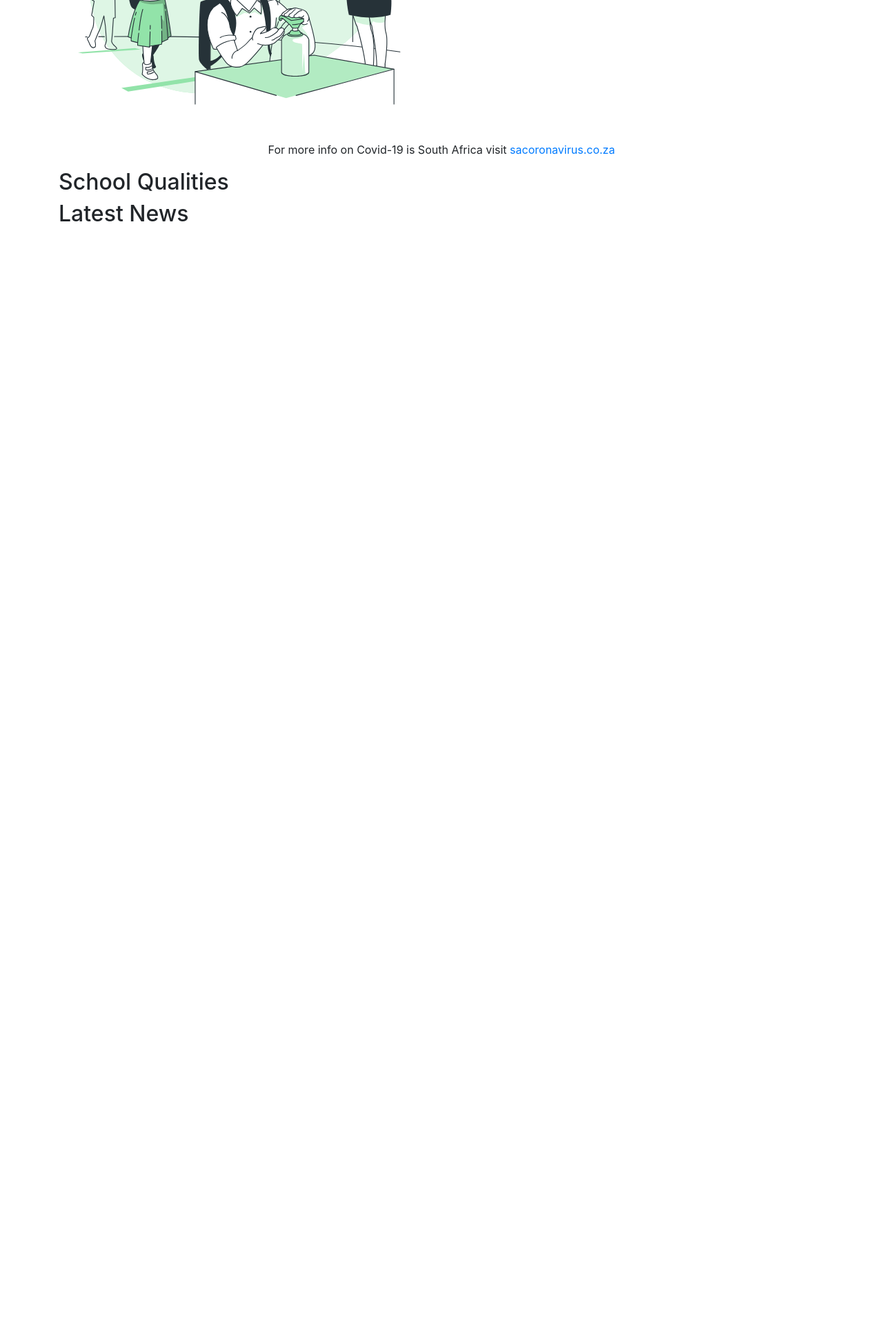
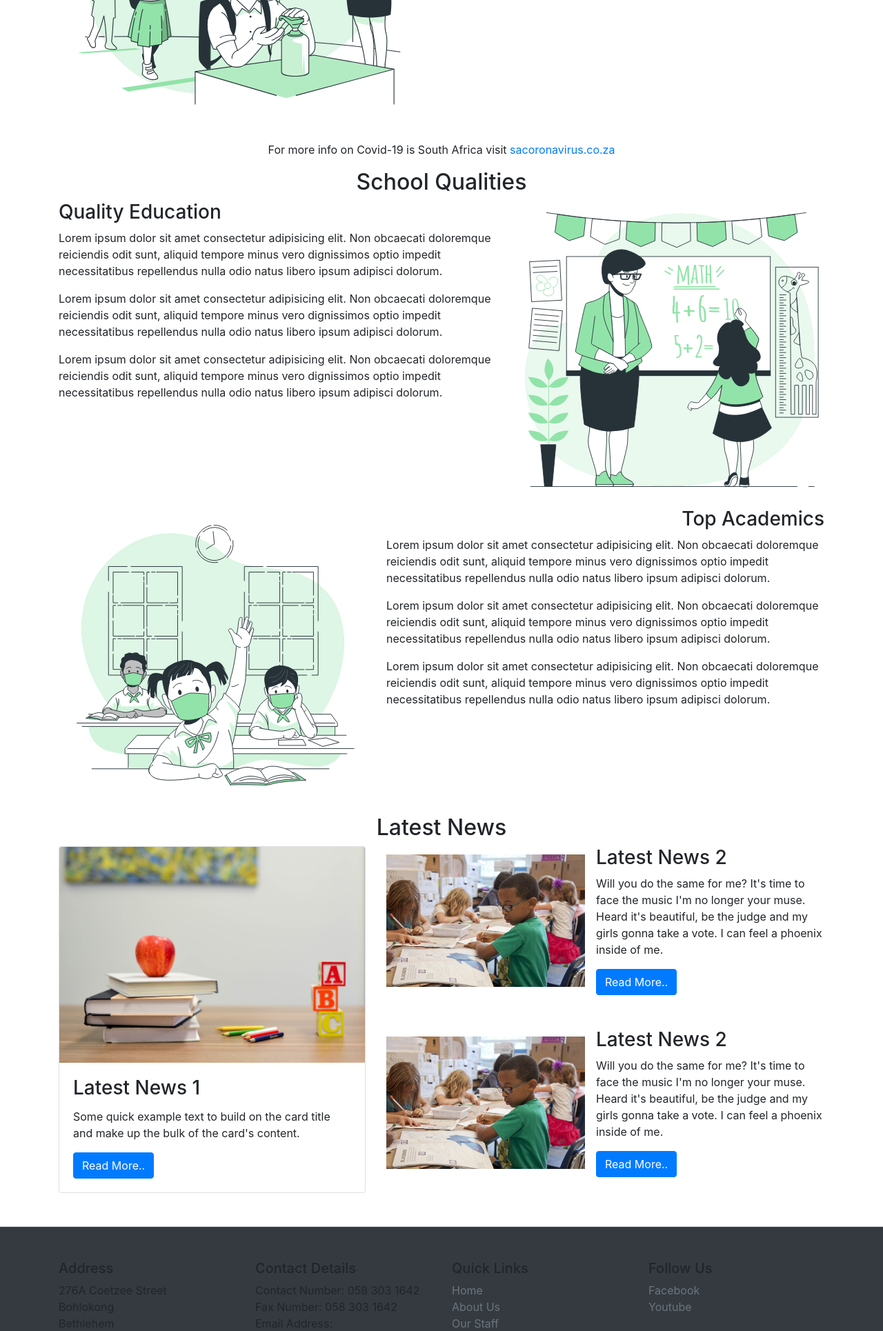
Before and after one commit to MnqobiSB/bohlokongps, a Node server app: page / in a window 1280 px wide. Shown: the part 800-2730 px from the top of the page at 69% size. Before the commit the page ends 1121 px from the top, so only its background shows below. Run offline with Node 20, Linux system fonts and the light colour scheme; data that the repository does not hold is empty; some libraries are stand-ins or nearby versions.

Commit message:
setup landing page structure

```diff
--- a/views/index.ejs
+++ b/views/index.ejs
@@ -17,7 +17,7 @@
 		<div class="covid__container row">
 			<div class="covid__img-box col-md-6">
 				<img
-					src="/images/Kids using hand sanitizer at school-bro.svg"
+					src="/images/illustrations/Kids using hand sanitizer at school-bro.svg"
 					class="covid__img"
 					alt="Children sanitizing at school illustration"
 					title="Children sanitizing at school illustration"
@@ -50,22 +50,43 @@
 <!-- School Qualities -->
 <section id="school-qualities">
 	<div class="container qualities">
-		<h2 class="heading-secondary">School Qualities</h2>
-		<div class="qualities__container--one">
-			<div class="qualities__img">
+		<h2 class="heading-secondary text-center">School Qualities</h2>
+		<div class="qualities__container--one row">
+			<div class="qualities__text col-md-7">
+				<h3>Quality Education</h3>
 
+				<p>Lorem ipsum dolor sit amet consectetur adipisicing elit. Non obcaecati doloremque reiciendis odit sunt, aliquid tempore minus vero dignissimos optio impedit necessitatibus repellendus nulla odio natus libero ipsum adipisci dolorum.</p>
+				<p>Lorem ipsum dolor sit amet consectetur adipisicing elit. Non obcaecati doloremque reiciendis odit sunt, aliquid tempore minus vero dignissimos optio impedit necessitatibus repellendus nulla odio natus libero ipsum adipisci dolorum.</p>
+				<p>Lorem ipsum dolor sit amet consectetur adipisicing elit. Non obcaecati doloremque reiciendis odit sunt, aliquid tempore minus vero dignissimos optio impedit necessitatibus repellendus nulla odio natus libero ipsum adipisci dolorum.</p>
 			</div>
-			<div class="qualities__text">
 
+			<div class="qualities__img col-md-5">
+				<img
+					src="/images/illustrations/Teaching-bro.svg"
+					class="covid__img"
+					alt="Teacher and leaner illustration"
+					title="Teacher and leaner illustration"
+					loading="lazy"
+				/>
 			</div>
 		</div>
 
-		<div class="qualities__container--two">
-			<div class="qualities__img">
+		<div class="qualities__container--two row">
+			<div class="qualities__img col-md-5">
+				<img
+					src="/images/illustrations/kids wearing masks at school-bro.svg"
+					class="covid__img"
+					alt="Teacher and leaner illustration"
+					title="Teacher and leaner illustration"
+					loading="lazy"
+				/>
+			</div>
+			<div class="qualities__text col-md-7">
+				<h3 class="text-right">Top Academics</h3>
 
-			</div>
-			<div class="qualities__text">
-
+				<p>Lorem ipsum dolor sit amet consectetur adipisicing elit. Non obcaecati doloremque reiciendis odit sunt, aliquid tempore minus vero dignissimos optio impedit necessitatibus repellendus nulla odio natus libero ipsum adipisci dolorum.</p>
+				<p>Lorem ipsum dolor sit amet consectetur adipisicing elit. Non obcaecati doloremque reiciendis odit sunt, aliquid tempore minus vero dignissimos optio impedit necessitatibus repellendus nulla odio natus libero ipsum adipisci dolorum.</p>
+				<p>Lorem ipsum dolor sit amet consectetur adipisicing elit. Non obcaecati doloremque reiciendis odit sunt, aliquid tempore minus vero dignissimos optio impedit necessitatibus repellendus nulla odio natus libero ipsum adipisci dolorum.</p>
 			</div>
 		</div>
 	</div>
@@ -74,16 +95,56 @@
 <!-- Latest News -->
 <section id="latest-news">
 	<div class="container news">
-		<h2 class="heading-secondary">Latest News</h2>
-		<div class="news__container">
-			<div class="news__blog-post">
+		<h2 class="heading-secondary text-center">Latest News</h2>
 
+		<div class="news__container row">
+			<div class="news__blog-container col-md-5">
+				<div class="news__blog-post">
+					<div class="card" style="width: auto;">
+						<img src="/images/img/blog-1.jpg" class="card-img-top" alt="Blog post 1 image">
+						<div class="card-body">
+							<h3 class="card-title">Latest News 1</h3>
+							<p class="card-text">Some quick example text to build on the card title and make up the bulk of the card's content.</p>
+							<a href="#" class="btn btn-primary">Read More..</a>
+						</div>
+					</div>
+				</div>
 			</div>
-			<div class="news__blog-post">
 
-			</div>
-			<div class="news__blog-post">
+			<div class="news__blog-container col-md-7">
+				<div class="news__blog-post mb-5">
+					<div class="media">
+						<img
+							src="/images/img/blog-2.jpg"
+							class="align-self-center mr-3"
+							alt="Blog post 2 image"
+							loading="lazy"
+							style="width: 18rem;"
+						/>
+						<div class="media-body">
+							<h3 class="mt-0">Latest News 2</h3>
+							<p>Will you do the same for me? It's time to face the music I'm no longer your muse. Heard it's beautiful, be the judge and my girls gonna take a vote. I can feel a phoenix inside of me.</p>
+							<a href="#" class="btn btn-primary">Read More..</a>
+						</div>
+					</div>
+				</div>
 
+				<div class="news__blog-post">
+					<div class="media">
+						<img
+							src="/images/img/blog-2.jpg"
+							class="align-self-center mr-3"
+							alt="Blog post 2 image"
+							loading="lazy"
+							style="width: 18rem;"
+						/>
+						<div class="media-body">
+							<h3 class="mt-0">Latest News 2</h3>
+							<p>Will you do the same for me? It's time to face the music I'm no longer your muse. Heard it's beautiful, be the judge and my girls gonna take a vote. I can feel a phoenix inside of me.</p>
+							<a href="#" class="btn btn-primary">Read More..</a>
+						</div>
+					</div>
+				</div>
 			</div>
 		</div>
 	</div>
--- a/views/layouts/boilerplate.ejs
+++ b/views/layouts/boilerplate.ejs
@@ -18,6 +18,7 @@
 
   <% include ../partials/navbar %>
   <%- body -%>
+  <% include ../partials/footer.ejs %>
 
   <!-- Bootstrap Support Scripts -->
   <script src="https://code.jquery.com/jquery-3.5.1.slim.min.js" integrity="sha384-DfXdz2htPH0lsSSs5nCTpuj/zy4C+OGpamoFVy38MVBnE+IbbVYUew+OrCXaRkfj" crossorigin="anonymous"></script>
--- /dev/null
+++ b/views/partials/footer.ejs
@@ -0,0 +1,42 @@
+<footer class="pt-4 my-md-5 pt-md-5 border-top bg-dark mb-0">
+  <div class="container">
+    <div class="row">
+      <div class="col-6 col-md">
+        <h5>Address</h5>
+        <ul class="list-unstyled text-small">
+          <li>276A Coetzee Street</li>
+          <li>Bohlokong</li>
+          <li>Bethlehem</li>
+          <li>9702</li>
+        </ul>
+      </div>
+      <div class="col-6 col-md">
+        <h5>Contact Details</h5>
+        <ul class="list-unstyled text-small">
+          <li>Contact Number: 058 303 1642</li>
+          <li>Fax Number: 058 303 1642</li>
+          <li>Email Address: bohlokongps@gmail.com</li>
+        </ul>
+      </div>
+      <div class="col-6 col-md">
+        <h5>Quick Links</h5>
+        <ul class="list-unstyled text-small">
+          <li><a class="text-muted" href="#">Home</a></li>
+          <li><a class="text-muted" href="#">About Us</a></li>
+          <li><a class="text-muted" href="#">Our Staff</a></li>
+          <li><a class="text-muted" href="#">Gallery</a></li>
+          <li><a class="text-muted" href="#">Calenda</a></li>
+          <li><a class="text-muted" href="#">Documents</a></li>
+          <li><a class="text-muted" href="#">Contact Us</a></li>
+        </ul>
+      </div>
+      <div class="col-6 col-md">
+        <h5>Follow Us</h5>
+        <ul class="list-unstyled text-small">
+          <li><a class="text-muted" href="#">Facebook</a></li>
+          <li><a class="text-muted" href="#">Youtube</a></li>
+        </ul>
+      </div>
+    </div>
+  </div>
+</footer>
```
Also changed, not shown: public/images/illustrations/Back to school-bro.svg (renamed from public/images/Back to school-bro.svg), public/images/illustrations/Kids using hand sanitizer at school-bro.svg (renamed from public/images/Kids using hand sanitizer at school-bro.svg), public/images/illustrations/Teacher-bro.svg (renamed from public/images/Teacher-bro.svg), public/images/illustrations/Teaching-bro.svg (renamed from public/images/Teaching-bro.svg), public/images/illustrations/kids wearing masks at school-bro.svg (renamed from public/images/kids wearing masks at school-bro.svg), public/images/img/blog-1.jpg (added), public/images/img/blog-2.jpg (added).
